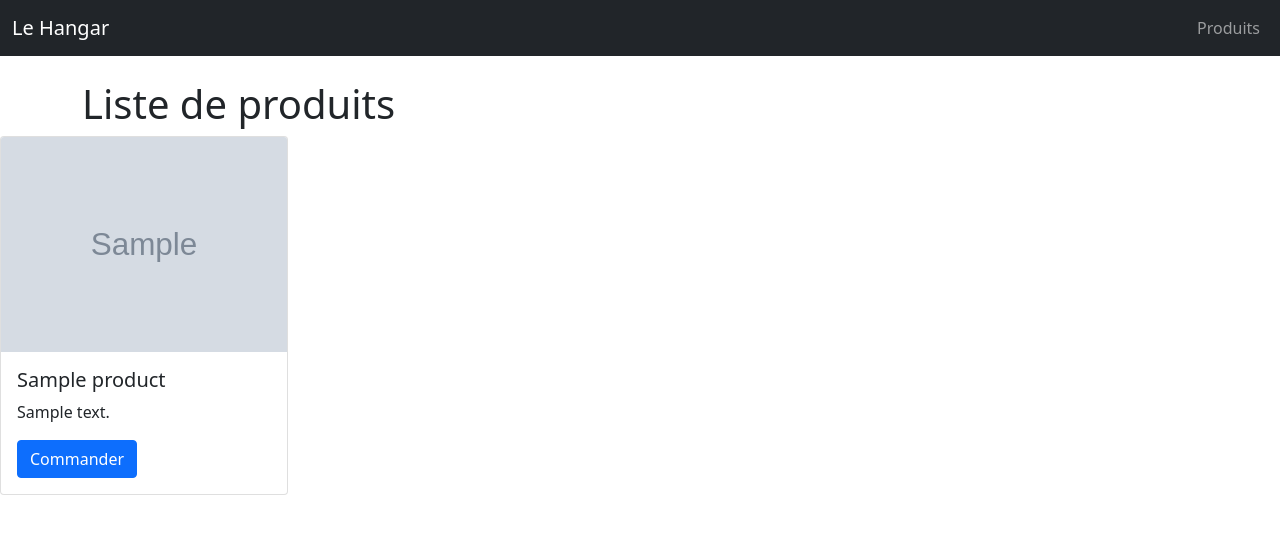
After one commit to VaaAbt/LeHangar.local, a PHP site: template src/View/products.html.twig in a window 1280 px wide. The commit adds this page. Shown: the top 534 px of the page. Run offline with PHP 8.4, Linux system fonts and the light colour scheme; the template is opened without the code that fills it: most values are stand-ins (such as "Sample title", 1, 10 or a date in 2020); grey boxes marked "Sample" are stand-in pictures; some libraries are stand-ins or nearby versions.

Commit message:
Add ProductController and product view

```diff
--- a/src/Model/Product.php
+++ b/src/Model/Product.php
@@ -26,4 +26,10 @@ class Product extends Model
         return $this->belongsTo(Category::class, 'id', 'id_category');
     }
 
+
+    public function getAll()
+    {
+        return Product::all();
+    }
+
 }
--- a/src/View/base.html.twig
+++ b/src/View/base.html.twig
@@ -20,6 +20,10 @@
         <div class="collapse navbar-collapse" id="navbarNav">
             <ul class="navbar-nav w-100">
 
+                <li class="nav-item ms-lg-auto">
+                    <a class="nav-link" href="/products">Produits</a>
+                </li>
+
             </ul>
         </div>
     </div>
--- /dev/null
+++ b/src/View/products.html.twig
@@ -0,0 +1,19 @@
+{% extends './base.html.twig' %}
+{% block content %}
+    <div class="container mt-4">
+        <h1>Liste de produits</h1>
+    </div>
+
+    <div class="">
+        {% for val in products %}
+            <div class="card" style="width: 18rem;">
+                <img src="{{ val.image }}" class="card-img-top" alt="produit">
+                <div class="card-body">
+                    <h5 class="card-title">{{ val.name }}</h5>
+                    <p class="card-text">{{ val.description }}</p>
+                    <a href="#" class="btn btn-primary">Commander</a>
+                </div>
+            </div>
+        {% endfor %}
+    </div>
+{% endblock %}
--- a/src/routes.php
+++ b/src/routes.php
@@ -2,6 +2,7 @@
 /** @var App $app */
 
 use App\Controller\HomeController;
+use App\Controller\ProductController;
 use Slim\App;
 use Slim\Exception\HttpNotFoundException;
 use Slim\Routing\RouteCollectorProxy;
@@ -12,3 +13,5 @@ use Slim\Routing\RouteCollectorProxy;
  * ----------------
  */
 $app->get('/', [HomeController::class, 'index']);
+
+$app->get('/products', [ProductController::class, 'getAllProducts']);
```
Also changed, not shown: src/Controller/ProductController.php (added, +18 -0 lines).
